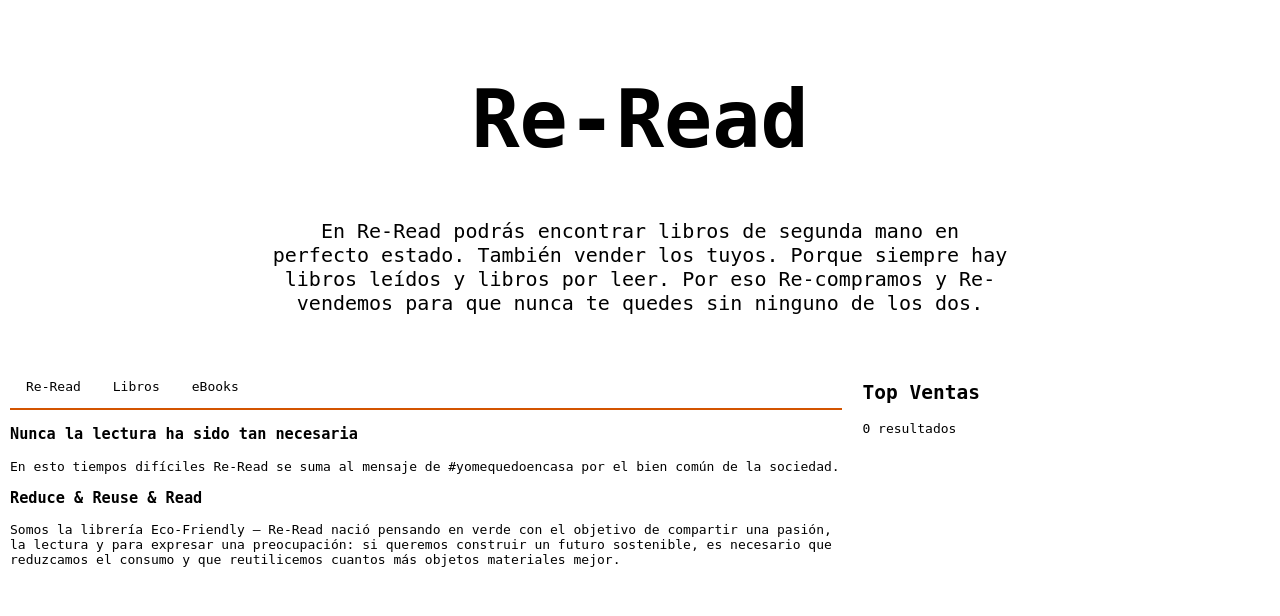
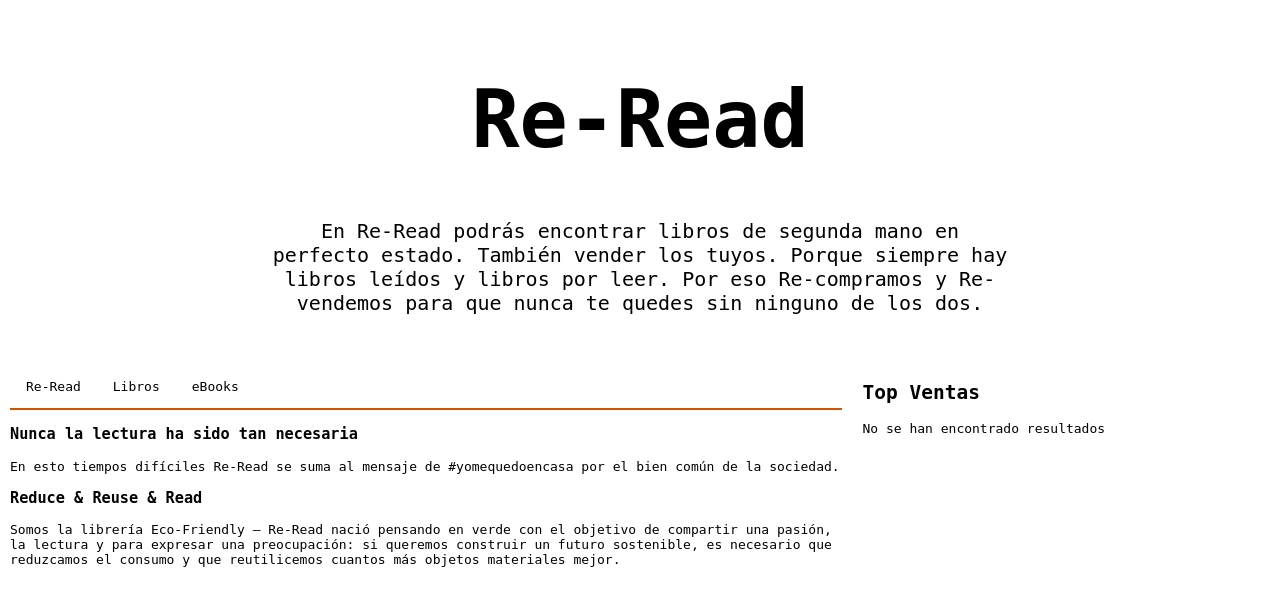
Before and after one commit to jucastedova/re-read-php, a PHP site: page / in a window 1280 px wide. Shown: the part 65-681 px from the top of the page. Run offline with PHP 8.4, Linux system fonts and the light colour scheme; tables that the repository leaves empty or names only in its code hold one stand-in row (values such as "Sample post").

Commit message:
Dinámica zona Top Ventas

```diff
--- a/index.php
+++ b/index.php
@@ -38,7 +38,7 @@
             echo "<p>".$row['Title']."</p>";
           }
         } else {
-          echo "0 resultados";
+          echo "No se han encontrado resultados";
         }
     ?>
   </div>
--- a/view/ebooks.php
+++ b/view/ebooks.php
@@ -75,7 +75,7 @@
             echo "<p>".$row['Title']."</p>";
           }
         } else {
-          echo "0 resultados";
+          echo "No se han encontrado resultados";
         }
       ?>
     </div>
--- a/view/libros.php
+++ b/view/libros.php
@@ -42,7 +42,7 @@
             echo "<p>".$row['Title']."</p>";
           }
         } else {
-          echo "0 resultados";
+          echo "No se han encontrado resultados";
         }
     ?>
   </div>
```
